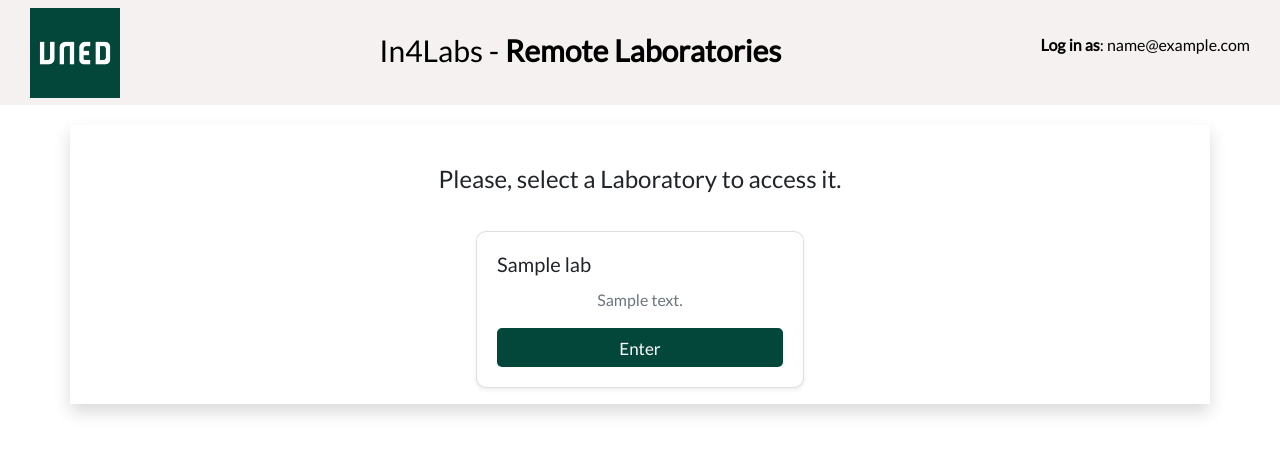
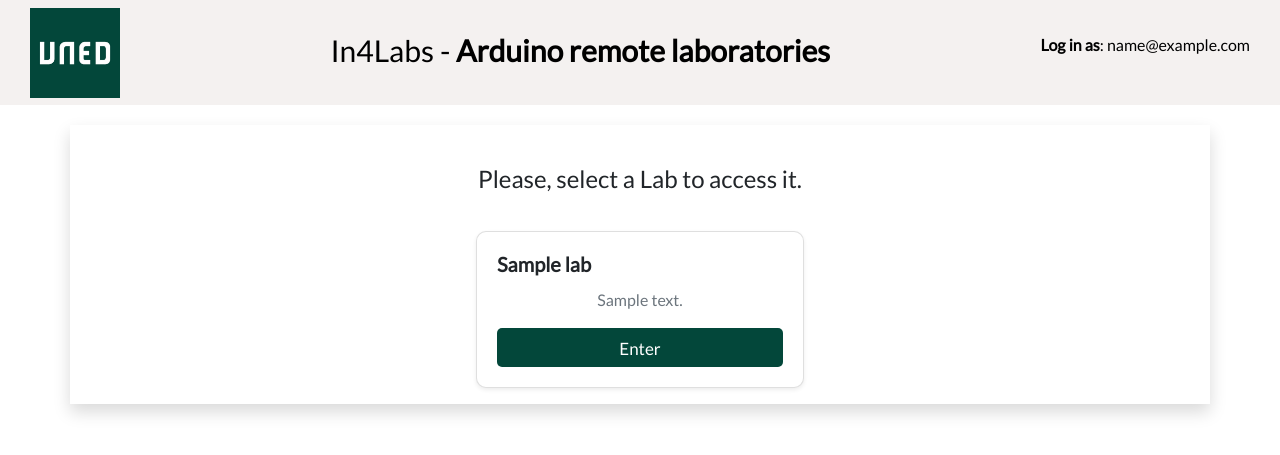
Before and after one commit to cRejon/in4labs_auth, a Flask app: template in4labs_app/templates/select_lab.html in a window 1280 px wide. Shown: the top 455 px of the page. Run offline with Flask 3, Linux system fonts and the light colour scheme; the template is opened without the code that fills it: most values are stand-ins (such as "Sample title", 1, 10 or a date in 2020); some libraries are stand-ins or nearby versions.

Commit message:
Update templates for consistency in terminology and improve header links

```diff
--- a/in4labs_app/templates/base.html
+++ b/in4labs_app/templates/base.html
@@ -25,7 +25,9 @@
 <body>
     <header id="main-header">
         <div class="logos-header">
-            <img class="image" src="{{ url_for('static', filename='img/logo-uned.jpg') }}" alt="logo-uned">
+            <a href="{{ url_for('app.index') }}" aria-label="Home">
+                <img class="image" src="{{ url_for('static', filename='img/logo-uned.jpg') }}" alt="logo-uned">
+            </a>
         </div>
         {% block header %} {% endblock %}
     </header>
--- a/in4labs_app/templates/book_lab.html
+++ b/in4labs_app/templates/book_lab.html
@@ -95,7 +95,7 @@
 <div class="container shadow px-5">
     <div class="row">
         <div class="col-md col-md-offset-1 my-3 text-center">
-            <h4 class="mt16">Welcome to the In4Labs remote laboratory. Please refer to the instructions below and reserve a time slot before entering the lab.</h4>
+            <h4 class="mt16">Welcome to the In4Labs remote laboratory. Please refer to the instructions below and reserve a time slot before entering the Lab.</h4>
         </div>
     </div>
     <div>
--- a/in4labs_app/templates/select_lab.html
+++ b/in4labs_app/templates/select_lab.html
@@ -2,7 +2,7 @@
 
 {% block header %}
 <div class="page-title">
-    <h2>In4Labs - <strong>Remote Laboratories</strong></h2>
+    <h2>In4Labs - <strong>Arduino remote laboratories</strong></h2>
 </div>
 
 <div class="log-header">
@@ -18,7 +18,7 @@
 <div class="container shadow px-5">
     <div class="row">
         <div class="col-md col-md-offset-1 my-3 text-center">
-            <h4 class="mt-4">Please, select a Laboratory to access it.</h4>
+            <h4 class="mt-4">Please, select a Lab to access it.</h4>
         </div>
     </div>
     <div class="row justify-content-center">
@@ -26,7 +26,7 @@
         <div class="col-md-4 my-3">
             <div class="card shadow-sm" style="border-radius: 10px;">
                 <div class="card-body text-center">
-                    <h5 class="card-title">{{ lab.html_name }}</h5>
+                    <h5 class="card-title"><strong>{{ lab.html_name }}</strong></h5>
                     <p class="card-text text-muted">{{ lab.description }}</p>
                     <a href="{{ url_for('app.book_lab', lab_name=lab.lab_name) }}" class="btn btn-primary btn-block" style="border-radius: 5px;">Enter</a>
                 </div>
```
